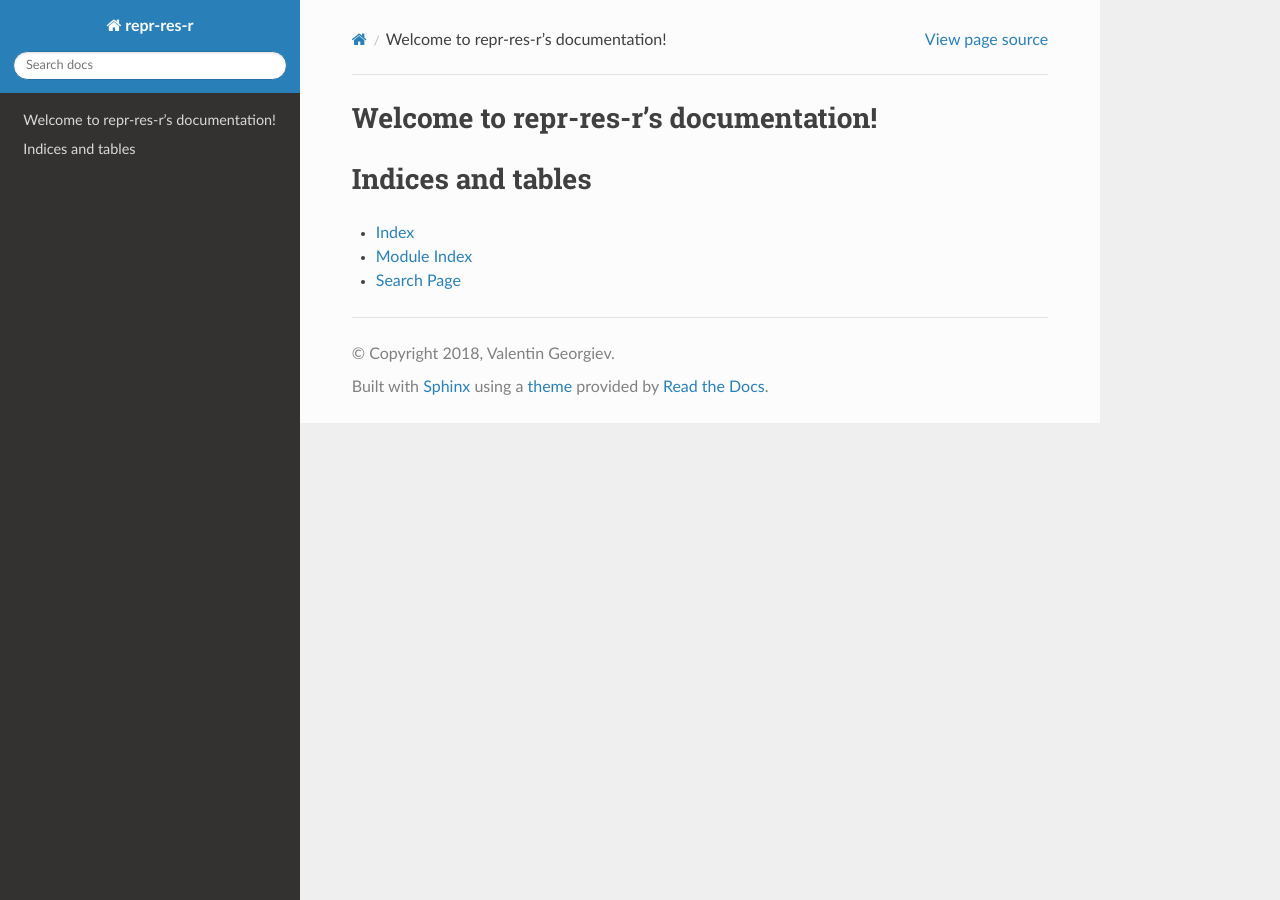
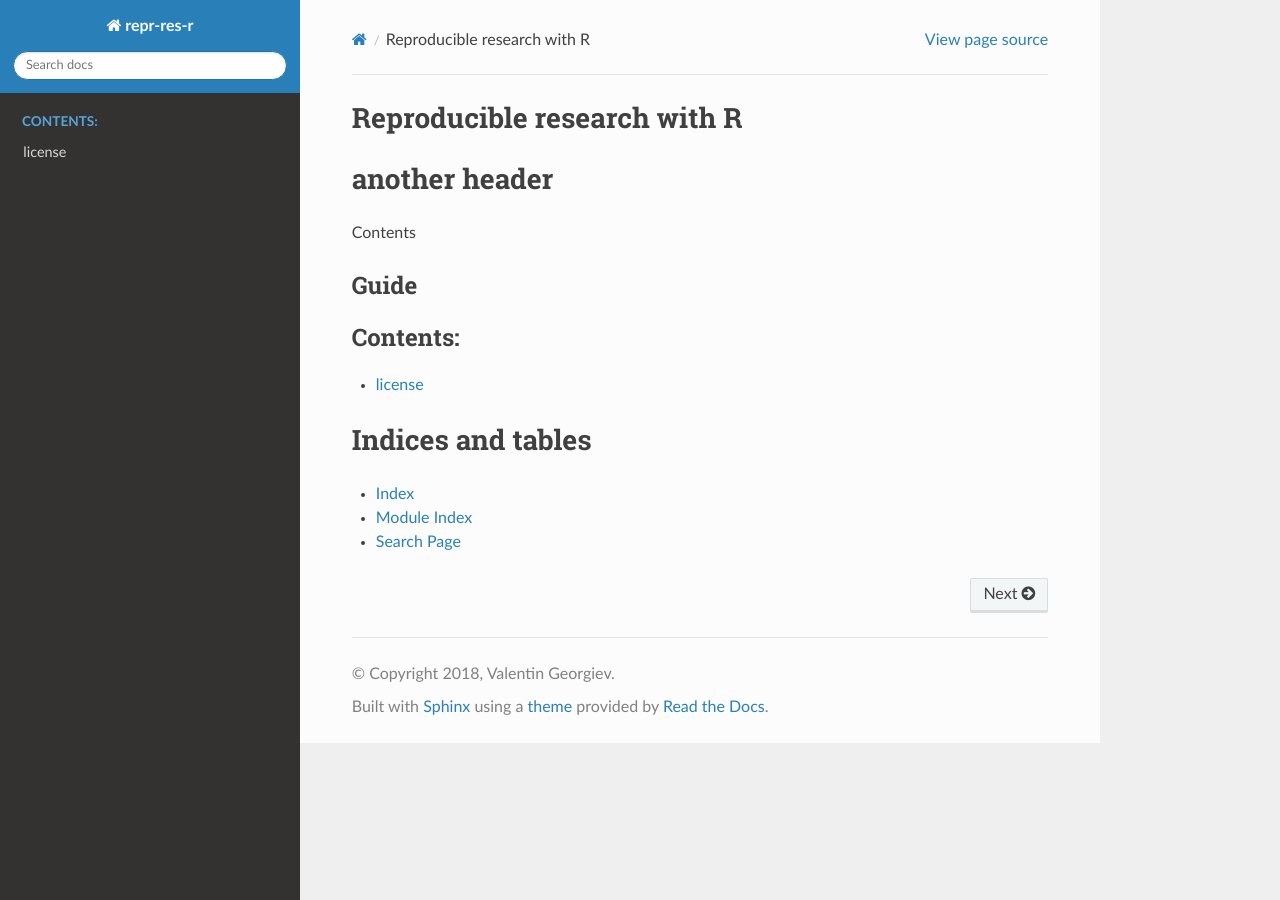
Before and after one commit to valyo/repr-res-r, a Sphinx documentation site: the page built from docs/source/index.rst, in a window 1280 px wide. Built offline with Sphinx 7.4.7 and the Read the Docs theme 2.0.0, drawn with Linux system fonts in a browser that asks for light colours.

Commit message:
playing around

```diff
--- a/docs/source/index.rst
+++ b/docs/source/index.rst
@@ -3,12 +3,21 @@
    You can adapt this file completely to your liking, but it should at least
    contain the root `toctree` directive.
 
-Welcome to repr-res-r's documentation!
+Reproducible research with R
 ======================================
 
+another header
+==============
+
+Contents
+
+Guide
+^^^^^
 .. toctree::
    :maxdepth: 2
    :caption: Contents:
+
+   license
 
 
 
```
Also changed, not shown: docs/source/license.rst (added, +24 -0 lines).
